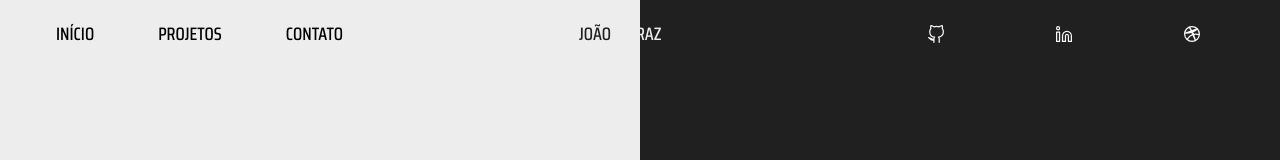
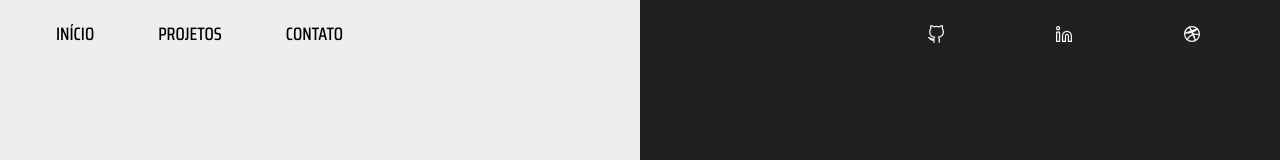
Before and after one commit to JoaoVSBraz/portfolio, a React (Vite) app: page / in a window 1280 px wide. Shown: the top 160 px of the page. Built offline with nearby package versions, Linux system fonts and the light colour scheme.

Commit message:
remove firstscreen heading level one

```diff
--- a/src/components/FirstScreen/FirstScreen.jsx
+++ b/src/components/FirstScreen/FirstScreen.jsx
@@ -23,8 +23,6 @@ export default function FirstScreen(){
     return (
         <div className="flex flex-col h-screen xl:relative">
             <header id='header' className="fixed bg-white-regular border-b-[1px] border-white-dark w-full h-fit flex align-center justify-between py-4 px-8 text-center z-50 xl:absolute xl:bg-transparent xl:border-0 xl:px-16 2xl:px-20" onClick={handleMenuClick}>
-                <h1 className="flex text-[18px] text-gray-dark font-medium place-self-center xl:gap-4 xl:order-2 xl:absolute xl:top-1 xl:left-[46.9%] xl:right-[50%] xl:py-4
-                2xl:left-[48%]">JOÃO <span className='xl:text-white-regular'>BRAZ</span></h1>
 
                 <nav id="nav-mobile" className="relative py-[2px] flex align-center justify-between bg-white-regular
                 xl:bg-transparent xl:order-1" aria-expanded='false'>
```
